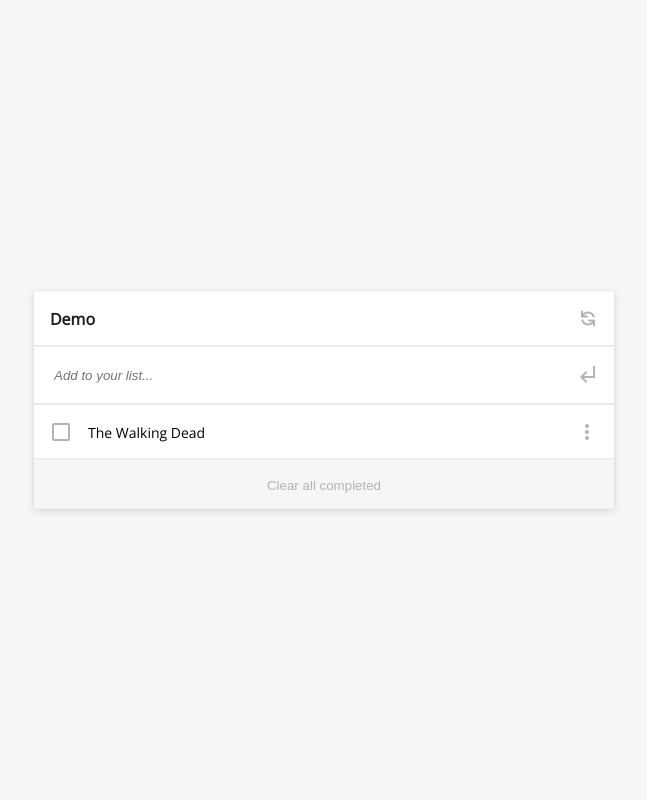
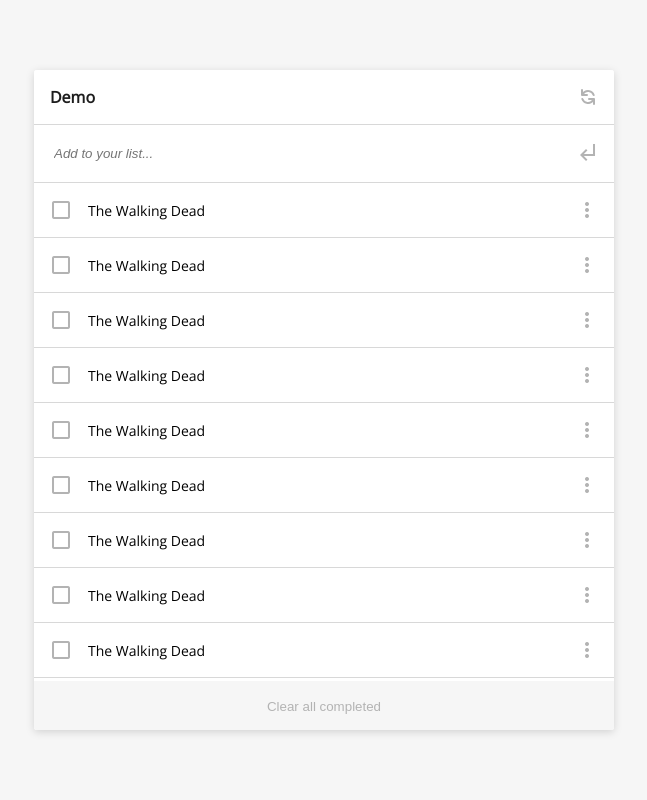
Before and after one commit to AmaduKamara/todo-list-design, a plain HTML site: page index.html in a window 1280 px wide. Shown: the whole page, without its empty margins (316-963 px from the left). Drawn offline with nearby package versions, Linux system fonts and the light colour scheme; a small style sheet from the web is missing.

Commit message:
Replicate todos to see how the design looks on scroll

```diff
--- a/index.html
+++ b/index.html
@@ -69,6 +69,138 @@
             </div>
             <span class="material-icons">more_vert</span>
           </li>
+          <li class="todo">
+            <div class="toggle">
+              <span class="material-icons box">check_box_outline_blank</span>
+              <div class="check-div">
+                <span class="material-icons check">done</span>
+              </div>
+            </div>
+            <div class="view">
+              <p>The Walking Dead</p>
+            </div>
+            <span class="material-icons">more_vert</span>
+          </li>
+          <li class="todo">
+            <div class="toggle">
+              <span class="material-icons box">check_box_outline_blank</span>
+              <div class="check-div">
+                <span class="material-icons check">done</span>
+              </div>
+            </div>
+            <div class="view">
+              <p>The Walking Dead</p>
+            </div>
+            <span class="material-icons">more_vert</span>
+          </li>
+          <li class="todo">
+            <div class="toggle">
+              <span class="material-icons box">check_box_outline_blank</span>
+              <div class="check-div">
+                <span class="material-icons check">done</span>
+              </div>
+            </div>
+            <div class="view">
+              <p>The Walking Dead</p>
+            </div>
+            <span class="material-icons">more_vert</span>
+          </li>
+          <li class="todo">
+            <div class="toggle">
+              <span class="material-icons box">check_box_outline_blank</span>
+              <div class="check-div">
+                <span class="material-icons check">done</span>
+              </div>
+            </div>
+            <div class="view">
+              <p>The Walking Dead</p>
+            </div>
+            <span class="material-icons">more_vert</span>
+          </li>
+          <li class="todo">
+            <div class="toggle">
+              <span class="material-icons box">check_box_outline_blank</span>
+              <div class="check-div">
+                <span class="material-icons check">done</span>
+              </div>
+            </div>
+            <div class="view">
+              <p>The Walking Dead</p>
+            </div>
+            <span class="material-icons">more_vert</span>
+          </li>
+          <li class="todo">
+            <div class="toggle">
+              <span class="material-icons box">check_box_outline_blank</span>
+              <div class="check-div">
+                <span class="material-icons check">done</span>
+              </div>
+            </div>
+            <div class="view">
+              <p>The Walking Dead</p>
+            </div>
+            <span class="material-icons">more_vert</span>
+          </li>
+          <li class="todo">
+            <div class="toggle">
+              <span class="material-icons box">check_box_outline_blank</span>
+              <div class="check-div">
+                <span class="material-icons check">done</span>
+              </div>
+            </div>
+            <div class="view">
+              <p>The Walking Dead</p>
+            </div>
+            <span class="material-icons">more_vert</span>
+          </li>
+          <li class="todo">
+            <div class="toggle">
+              <span class="material-icons box">check_box_outline_blank</span>
+              <div class="check-div">
+                <span class="material-icons check">done</span>
+              </div>
+            </div>
+            <div class="view">
+              <p>The Walking Dead</p>
+            </div>
+            <span class="material-icons">more_vert</span>
+          </li>
+          <li class="todo">
+            <div class="toggle">
+              <span class="material-icons box">check_box_outline_blank</span>
+              <div class="check-div">
+                <span class="material-icons check">done</span>
+              </div>
+            </div>
+            <div class="view">
+              <p>The Walking Dead</p>
+            </div>
+            <span class="material-icons">more_vert</span>
+          </li>
+          <li class="todo">
+            <div class="toggle">
+              <span class="material-icons box">check_box_outline_blank</span>
+              <div class="check-div">
+                <span class="material-icons check">done</span>
+              </div>
+            </div>
+            <div class="view">
+              <p>The Walking Dead</p>
+            </div>
+            <span class="material-icons">more_vert</span>
+          </li>
+          <li class="todo">
+            <div class="toggle">
+              <span class="material-icons box">check_box_outline_blank</span>
+              <div class="check-div">
+                <span class="material-icons check">done</span>
+              </div>
+            </div>
+            <div class="view">
+              <p>The Walking Dead</p>
+            </div>
+            <span class="material-icons">more_vert</span>
+          </li>
         </ul>
 
         <!-- Clear Todo List -->
```
